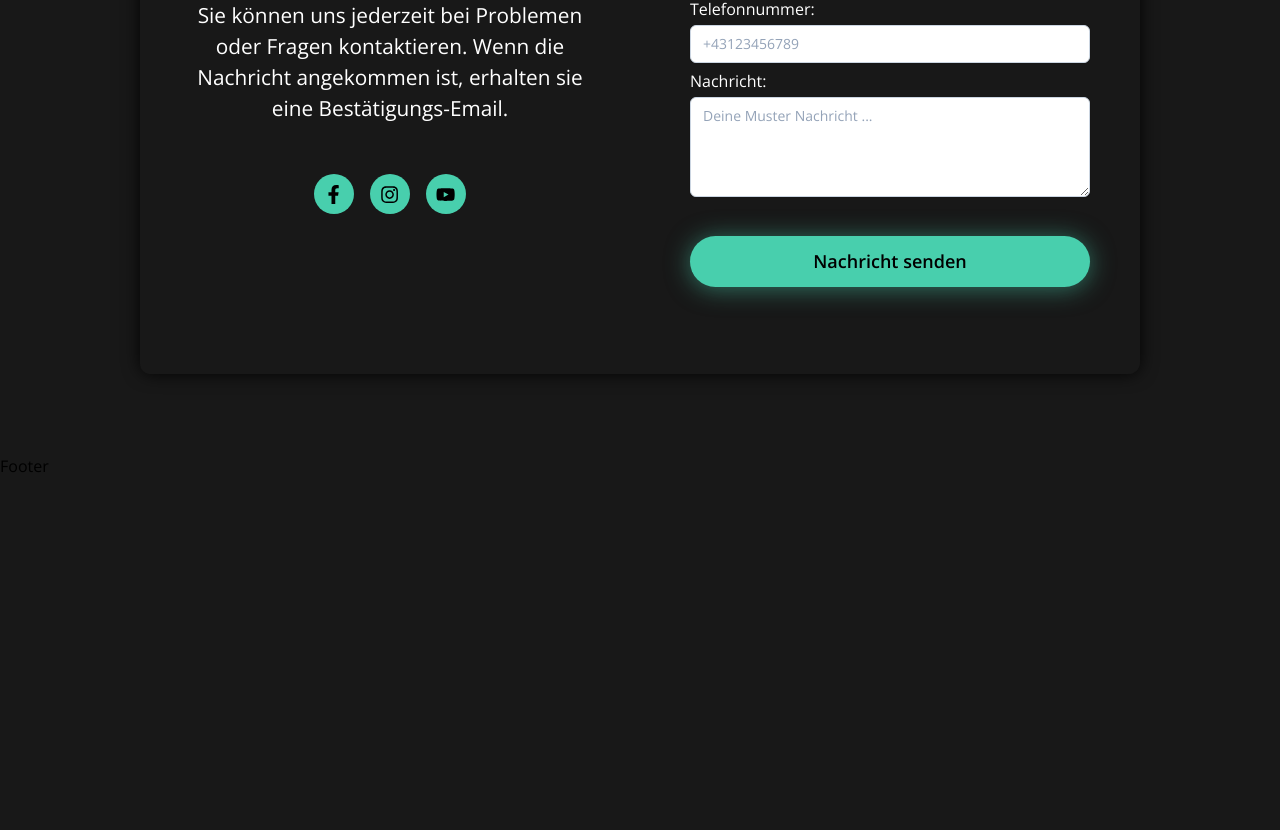
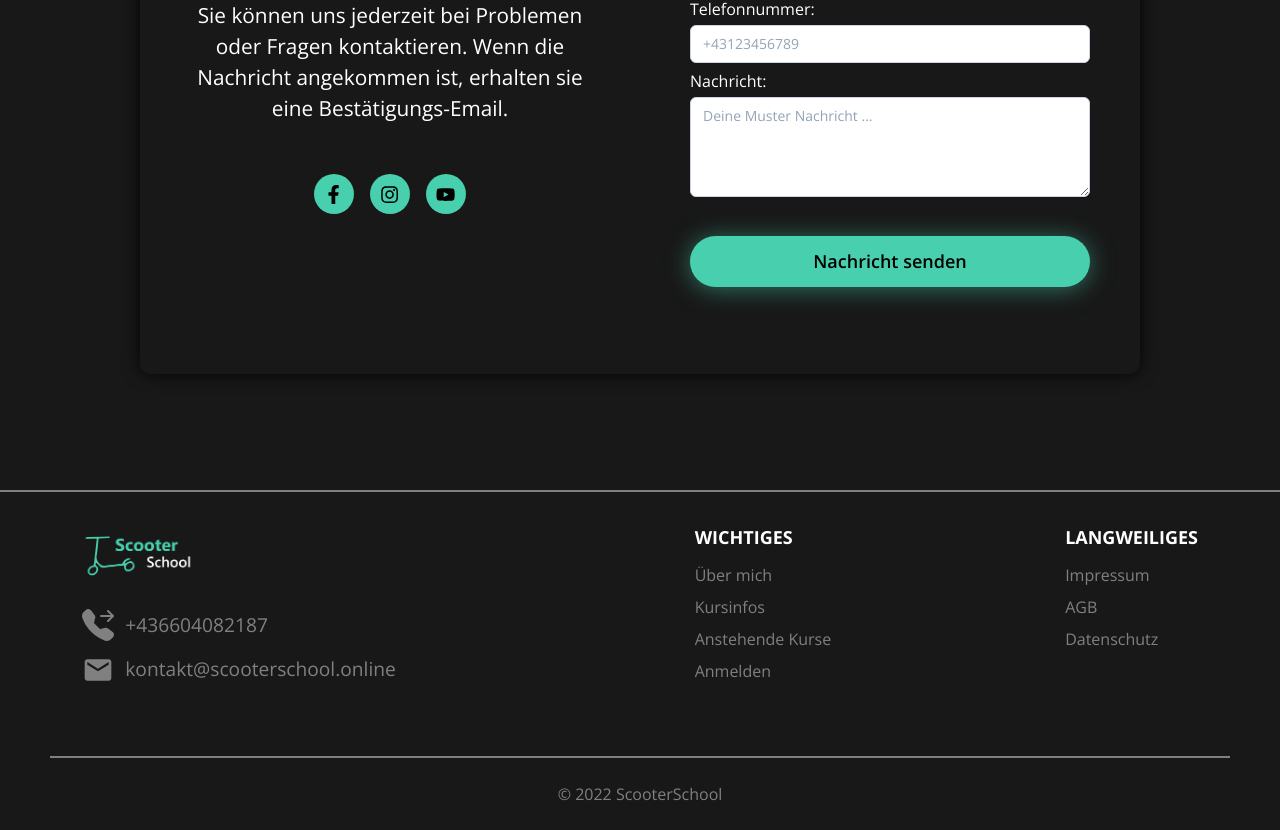
Before and after one commit to samuelreichor/WebDevelopmentGmbH, a React (Vite) app in the folder Scooterschool/: page / in a window 1280 px wide. Shown: the part 3491-4321 px from the top of the page. Before the commit the page ends 3969 px from the top, so only its background shows below. Built offline with nearby package versions, Linux system fonts and the light colour scheme.

Commit message:
Footer finished

```diff
--- /dev/null
+++ b/Scooterschool/src/components/Footer.css
@@ -0,0 +1,50 @@
+.footer {
+    color: grey;
+
+    margin-top: 2rem;
+}
+
+
+
+.container-footer {
+    display: grid;
+    grid-template-columns: repeat(2, 0.4fr);
+    grid-template-rows: repeat(2, 0.5fr);
+    gap: 0px 0px;
+    margin-top: 1rem;;
+  }
+  .icontel-footer {
+    align-self: center;
+
+    grid-area: 1 / 1 / 2 / 2;
+  }
+  .telefonnummer-footer {
+    align-self: center;
+    grid-area: 1 / 2 / 2 / 3;
+  }
+  .email-footer {
+    align-self: center;
+    grid-area: 2 / 2 / 3 / 3;
+  }
+  .iconmail-footer {
+    align-self: center;
+    grid-area: 2 / 1 / 3 / 2;
+  }
+
+.icon-footer{
+    font-size: 2rem;
+}
+.contact-footer{
+    font-size: 1.2rem;
+}
+
+.hover-footer:hover{
+    color: #fff;
+    cursor: pointer;
+}
+
+
+.footer-border{
+    border-top: 2px solid grey;
+
+}
--- a/Scooterschool/src/components/Footer.jsx
+++ b/Scooterschool/src/components/Footer.jsx
@@ -1,8 +1,60 @@
-//Standart Code zum Testen ob alle Komponenten Funktionieren
+import React, { useRef } from 'react';
+import { FaFacebookF } from "react-icons/fa";
+import { FaInstagram } from "react-icons/fa";
+import { FaYoutube } from "react-icons/fa";
+import { BsFillTelephoneForwardFill } from "react-icons/bs";
+import { MdEmail } from "react-icons/md";
+
+import './Footer.css'
+import logo from '../img/logo.png';
 
 const Footer = () => {
     return (
-        <h1>Footer</h1>
+<div className="footer relative pt-1 ">
+    <div className="container footer-border mx-auto px-6">
+
+        <div className="sm:flex  sm:mt-8">
+            <div className="mt-8 sm:mt-0 sm:w-full sm:px-8 flex flex-col md:flex-row justify-between">
+                <div className="flex flex-col">
+                    <span className="">
+                    <img  src={logo}  alt="logo" className="w-28 cursor-pointer "/>
+                    </span>
+                    <div class="container-footer">
+                        <div class="icontel-footer icon-footer"><BsFillTelephoneForwardFill/></div>
+                        <div class="telefonnummer-footer"><p className='contact-footer my-2'>+436604082187</p></div>
+                        <div class="email-footer"><p className='contact-footer my-2'>kontakt@scooterschool.online</p></div>
+                        <div class="iconmail-footer icon-footer"><MdEmail/></div>
+                        </div>
+
+                </div>
+                <div class="flex flex-col">
+                    <span className="font-bold text-white uppercase mt-4 md:mt-0 mb-2">Wichtiges</span>
+                    <span className="hover-footer my-1">Über mich</span>
+                    <span className="hover-footer my-1">Kursinfos</span>
+                    <span className="hover-footer my-1">Anstehende Kurse</span>
+                    <span className="hover-footer my-1">Anmelden</span>
+                </div>
+                <div class="flex flex-col">
+                    <span className="font-bold text-white uppercase mt-4 md:mt-0 mb-2">Langweiliges</span>
+                    <span className="hover-footer my-1">Impressum</span>
+                    <span className="hover-footer my-1">AGB</span>
+                    <span className="hover-footer my-1">Datenschutz</span>
+                </div>
+            </div>
+        </div>
+    </div>
+    <div className="container mx-auto px-6">
+        <div className="mt-16 footer-border flex flex-col items-center">
+            <div className="sm:w-2/3 text-center py-6">
+                <p className="">
+                    © 2022 ScooterSchool
+                </p>
+            </div>
+        </div>
+    </div>
+</div>
+
+
     )
 }
 
--- a/Scooterschool/src/index.css
+++ b/Scooterschool/src/index.css
@@ -473,7 +473,6 @@ border: 1px solid rgba(24, 24, 24, 0.3);
 
 
 
-
 @tailwind base;
 @tailwind components;
 @tailwind utilities;
```
